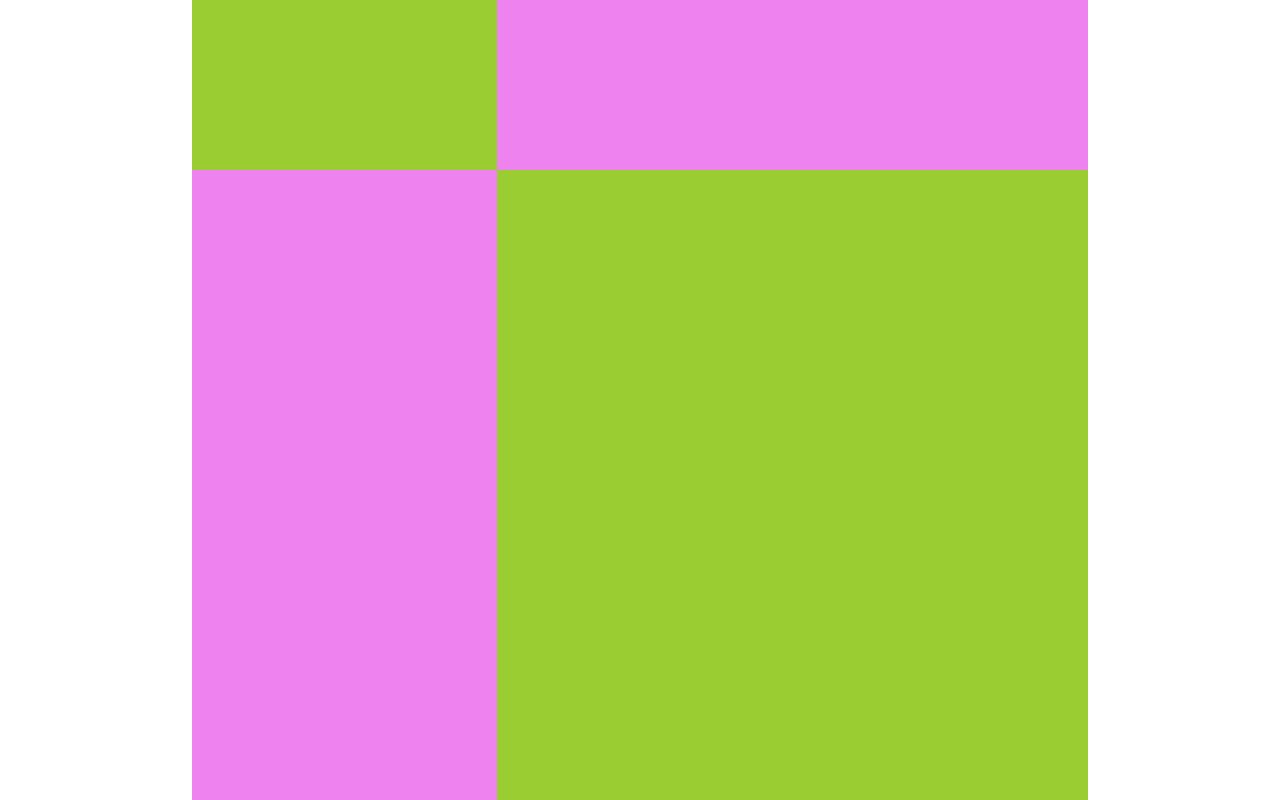
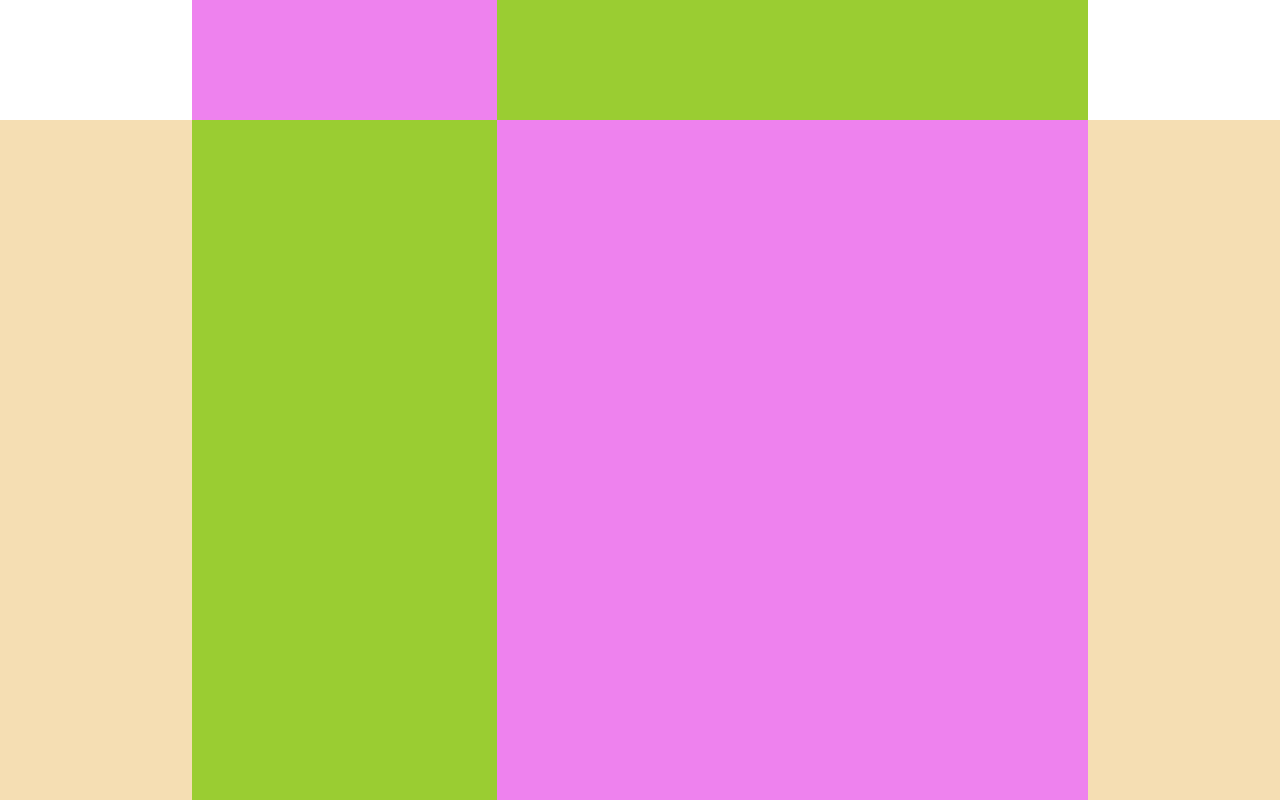
Before and after one commit to MrGaggio/htmlcss-discord, a plain HTML site: page index.html in a window 1280 px wide. Shown: the part 1980-2780 px from the top of the page. Drawn offline with Linux system fonts and the light colour scheme.

Commit message:
Terminata sezione 3 - corretto background nella sez 2

```diff
--- a/css/style.css
+++ b/css/style.css
@@ -46,6 +46,10 @@
     width: 20%;
 }
 
+
+/* FINISH HEADER */
+
+
 .debug .jumbo{
     background-color: lightblue;
     height: 1000px;
@@ -60,12 +64,12 @@
     text-align: center;
 }
 
+/* /JUMBO */
 .debug .container1_4 {
     background-color: white;
     width: 70%;
     height: 1000px;
     margin: auto;
-    padding: 50px 0;
 }
 
 .debug .colum1{
@@ -73,6 +77,7 @@
     width: 34%;
     background-color: violet;
     height: 1000px;
+    padding: 50px 0;
 }
 
 .debug .colum2{
@@ -80,26 +85,60 @@
     width: 66%;
     background-color: yellowgreen;
     height: 1000px;
+    padding: 50px 0;
+}
+
+/* SEZIONE 1 */
+
+.debug .sez2{
+    background-color: wheat;
+    width: 100%;
+    height: 1000px;
 }
 
 .debug .container2_4 {
-    background-color: lightsteelblue;
     width: 70%;
     height: 1000px;
     margin: auto;
-    padding: 50px 0;
 }
 
-.debug .container1_4 .colum1{
+.debug .container2_4 .colum1{
     float: left;
     width: 34%;
     background-color: yellowgreen;
     height: 1000px;
+    padding: 50px 0;
 }
 
-.debug .container1_4 .colum2{
+.debug .container2_4 .colum2{
     float: left;
     width: 66%;
     background-color: violet;
     height: 1000px;
+    padding: 50px 0;
 }
+
+/* /SEZIONE 2 */
+
+.debug .container3_4 {
+    background-color: white;
+    width: 70%;
+    height: 1000px;
+    margin: auto;
+}
+
+.debug .container3_4 .colum1{
+    float: left;
+    width: 34%;
+    background-color: violet;
+    height: 1000px;
+    padding: 50px 0;
+}
+
+.debug .container3_4 .colum2{
+    float: left;
+    width: 66%;
+    background-color: yellowgreen;
+    height: 1000px;
+    padding: 50px 0;
+}
--- a/index.html
+++ b/index.html
@@ -27,16 +27,27 @@
                 </div>
             </div>
         </section>
+        <!-- /jumbo -->
 
         <section class="container1_4 clearfix">
             <div class="colum1"></div>
             <div class="colum2"></div>
         </section>
+        <!-- /section1 -->
 
-        <section class="container2_4 clearfix">
+        <section class="sez2">
+            <div class="container2_4 clearfix">
+                <div class="colum1"></div>
+                <div class="colum2"></div>
+            </div>
+        </section>
+        <!-- section2 -->
+
+        <section class="container3_4 clearfix">
             <div class="colum1"></div>
             <div class="colum2"></div>
         </section>
+        <!-- /section3 -->
 
     </main>
 
```
